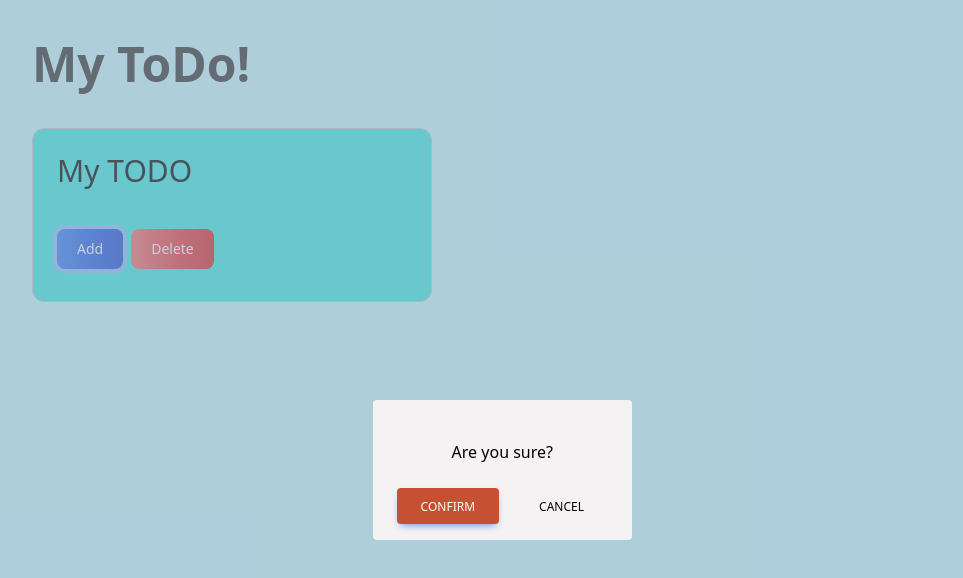
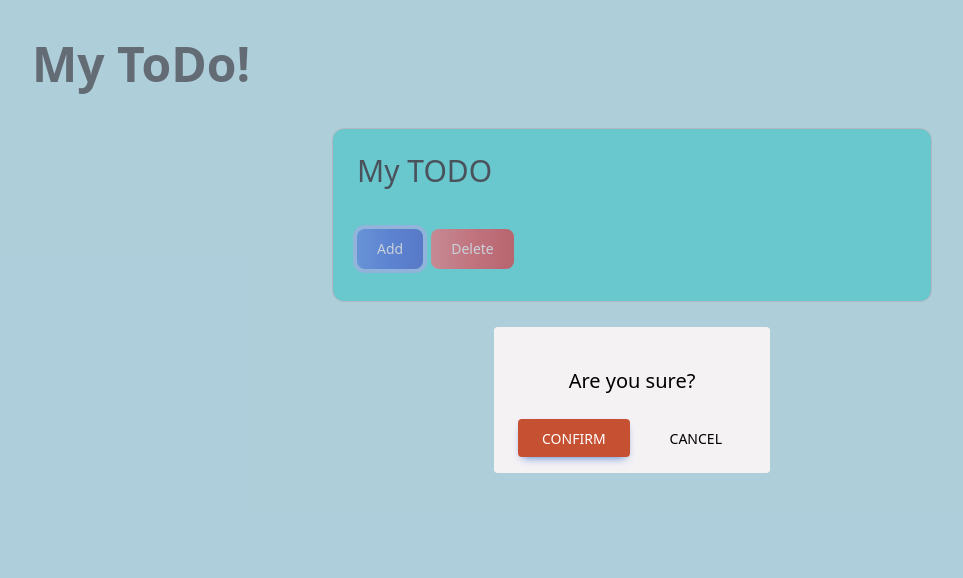
Before and after one commit to masumehkhani/mytodos, a React (Vite) app: page / in a window 1280 px wide. Both pictures are taken after a click on the button "Add". Shown: the top 578 px of the page, without its empty margins (8-971 px from the left). Built offline with nearby package versions, Linux system fonts and the light colour scheme.

Commit message:
make responsive Modal snd TODO components

```diff
--- a/src/components/Modal.jsx
+++ b/src/components/Modal.jsx
@@ -8,19 +8,19 @@ const Modal = ({ onCancel, onConfirm }) => {
     onConfirm();
   };
   return (
-    <div className="absolute top-1/2 right-1/2 p-4 rounded z-10 bg-[#f5f2f4]">
-      <p className="w-full p-6 text-center text-1xl">Are you sure?</p>
+    <div className="fixed top-1/2 left-1/2 transform -translate-x-1/2 -translate-y-1/2 p-4 rounded z-10 bg-[#f5f2f4] sm:w-full md:w-auto">
+      <p className="w-full p-6 text-center text-lg sm:text-xl">Are you sure?</p>
       <button
         onClick={deleteHandler}
         type="button"
-        class="inline-block rounded bg-[#c65032] mx-2 px-6 pb-2 pt-2.5 text-xs font-medium uppercase leading-normal text-white shadow-[0_4px_9px_-4px_#3b71ca] transition duration-150 ease-in-out hover:bg-primary-600 hover:shadow-[0_8px_9px_-4px_rgba(59,113,202,0.3),0_4px_18px_0_rgba(59,113,202,0.2)] focus:bg-primary-600 focus:shadow-[0_8px_9px_-4px_rgba(59,113,202,0.3),0_4px_18px_0_rgba(59,113,202,0.2)] focus:outline-none focus:ring-0 active:bg-primary-700 active:shadow-[0_8px_9px_-4px_rgba(59,113,202,0.3),0_4px_18px_0_rgba(59,113,202,0.2)] dark:shadow-[0_4px_9px_-4px_rgba(59,113,202,0.5)] dark:hover:shadow-[0_8px_9px_-4px_rgba(59,113,202,0.2),0_4px_18px_0_rgba(59,113,202,0.1)] dark:focus:shadow-[0_8px_9px_-4px_rgba(59,113,202,0.2),0_4px_18px_0_rgba(59,113,202,0.1)] dark:active:shadow-[0_8px_9px_-4px_rgba(59,113,202,0.2),0_4px_18px_0_rgba(59,113,202,0.1)]"
+        class="inline-block rounded bg-[#c65032] mx-2 px-6 pb-2 pt-2.5 text-xs sm:text-sm font-medium uppercase leading-normal text-white shadow-[0_4px_9px_-4px_#3b71ca] transition duration-150 ease-in-out hover:bg-primary-600 hover:shadow-[0_8px_9px_-4px_rgba(59,113,202,0.3),0_4px_18px_0_rgba(59,113,202,0.2)] focus:bg-primary-600 focus:shadow-[0_8px_9px_-4px_rgba(59,113,202,0.3),0_4px_18px_0_rgba(59,113,202,0.2)] focus:outline-none focus:ring-0 active:bg-primary-700 active:shadow-[0_8px_9px_-4px_rgba(59,113,202,0.3),0_4px_18px_0_rgba(59,113,202,0.2)] dark:shadow-[0_4px_9px_-4px_rgba(59,113,202,0.5)] dark:hover:shadow-[0_8px_9px_-4px_rgba(59,113,202,0.2),0_4px_18px_0_rgba(59,113,202,0.1)] dark:focus:shadow-[0_8px_9px_-4px_rgba(59,113,202,0.2),0_4px_18px_0_rgba(59,113,202,0.1)] dark:active:shadow-[0_8px_9px_-4px_rgba(59,113,202,0.2),0_4px_18px_0_rgba(59,113,202,0.1)]"
       >
         Confirm
       </button>
       <button
         onClick={confirmlHandler}
         type="button"
-        class="inline-block rounded border-[#c65032] mx-2 px-6 pb-2 pt-2.5 text-xs font-medium uppercase leading-normal text-primary-700 transition duration-150 ease-in-out hover:bg-primary-accent-100 focus:bg-primary-accent-100 focus:outline-none focus:ring-0 active:bg-primary-accent-200"
+        class="inline-block rounded border-[#c65032] mx-2 px-6 pb-2 pt-2.5 text-xs sm:text-sm font-medium uppercase leading-normal text-primary-700 transition duration-150 ease-in-out hover:bg-primary-accent-100 focus:bg-primary-accent-100 focus:outline-none focus:ring-0 active:bg-primary-accent-200"
       >
         Cancel
       </button>
--- a/src/components/TODO.jsx
+++ b/src/components/TODO.jsx
@@ -1,12 +1,12 @@
-import React from 'react'
+import React from "react";
 
 const TODO = (props) => {
   return (
-    <div className="w-full p-10 h-screen  bg-[#cafafe]">
+    <div className="w-full p-10 min-h-screen bg-[#cafafe]">
       <h1 className="text-5xl font-bold mb-10 text-[rgb(51,51,51)]">
         My ToDo!
       </h1>
-      <div className="todo-container  bg-[#3feee6] border rounded-xl border-[#ccc] w-1/3 my-18 p-6">
+      <div className="todo-container bg-[#3feee6] border rounded-xl border-[#ccc] mx-auto w-full md:w-2/3 lg:w-1/2 my-18 p-6">
         <h2 className="text-3xl mb-10">{props.title}</h2>
         <button
           onClick={props.onAddClick}
@@ -27,4 +27,4 @@ const TODO = (props) => {
   );
 };
 
-export default TODO
+export default TODO;
```
